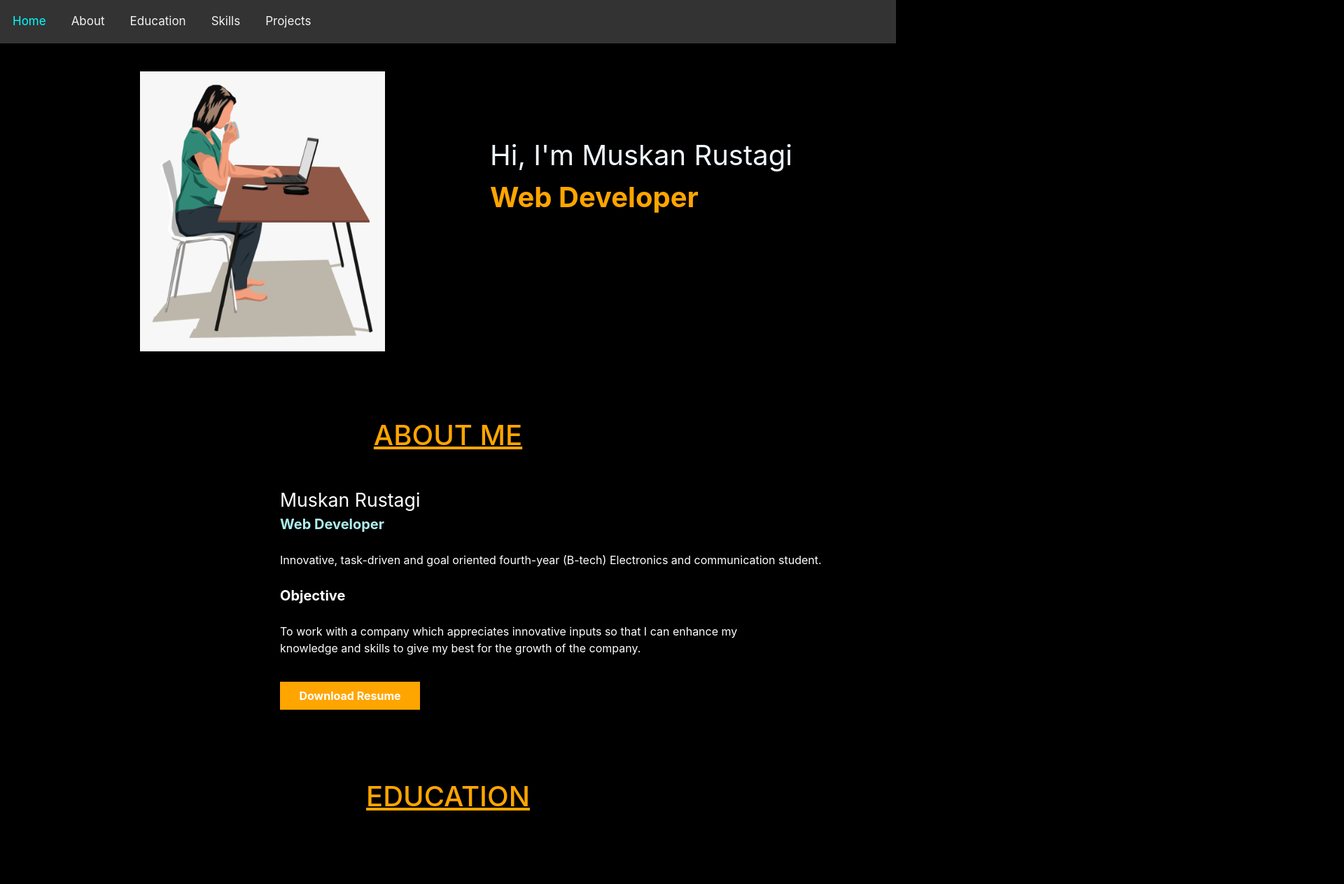
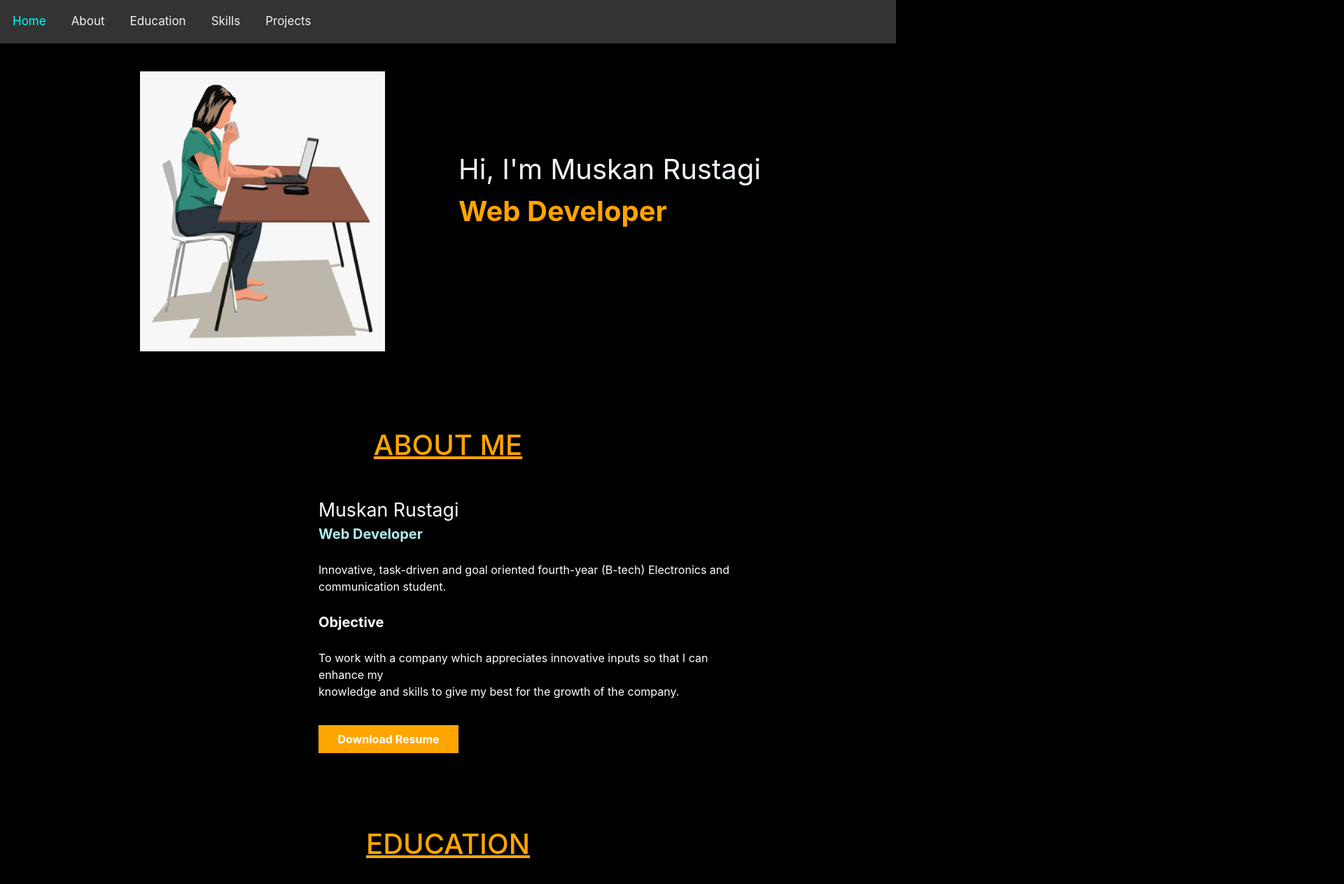
Before and after one commit to muskanrustagi24/Portfolio, a plain HTML site: page index.html in a window 1280 px wide. Shown: the top 1263 px of the page at 70% size, 1920 px wide, since content can reach past the window. Drawn offline with nearby package versions, Linux system fonts and the light colour scheme.

Commit message:
changes done

```diff
--- a/index.html
+++ b/index.html
@@ -21,22 +21,27 @@
         <a href="#skills">Skills</a>
         <a href="#project">Projects</a>
     </div>
+    <div class="row">
+        <div class="col">
             <img class="laptop-img" src="Media/laptop.png">
+        </div>
+        <div class="col">
             <p class="text-beside-img" style="color: aliceblue;">Hi, I'm Muskan Rustagi<br> <span style="color: orange;"><b>Web Developer</b></span></p>
-    <div>
-        <h1 id="about" style="color: orange; text-align: center;"><u>ABOUT ME</u></h1>
+        </div>
+    </div>
+        <h1 id="about" class="header"><u>ABOUT ME</u></h1>
+        <div class="row">
+            <div class="col"></div>
+            <div class="col">
                 <p class="aboutMe" style="color: white; text-align: left;">
                     <span style="font-size: 20pt;">Muskan Rustagi</span>
                     <br>
                     <span style="font-size: 15pt; color: paleturquoise;"><b>Web Developer</b></span>
-            <br>
-            <br>
+                    <br><br>
                     Innovative, task-driven and goal oriented fourth-year (B-tech) Electronics and communication student.
-            <br>
-            <br>
+                    <br><br>
                     <span style="font-size: 15pt;"><b>Objective</b></span>
-            <br>
-            <br>
+                    <br><br>
                     To work with a company which appreciates innovative inputs so that I can enhance my <br>
                     knowledge and skills to give my best for the growth of the company.
                     <div class="resume">
@@ -44,18 +49,9 @@
                     </div>
                 </p>
             </div>
-    <br>
-    <br>
-    <br>
-    <br>
-    <br>
-    <br>
-    <h1 id="education" style="color: orange; text-align: center;"><u>EDUCATION</u></h1>
-    <br>
-    <br>
-    <br>
-    <br>
-    <div class="row">
+        </div>
+    <h1 id="education" class="header"><u>EDUCATION</u></h1>
+    <div class="row" id="content">
         <div id="edu" class="card text-dark bg-light mb-3 col ml-5" style="max-width: 18rem;">
             <div class="card-header">U.G.</div>
             <div class="card-body">
@@ -94,18 +90,8 @@
             </div>
         </div>
     </div>
-    <br>
-    <br>
-    <br>
-    <br>
-    <br>
-    <br>
-    <h1 id="skills" style="color: orange; text-align: center;"><u>SKILLS</u></h1>
-    <br>
-    <br>
-    <br>
-    <br>
-    <div class="container">
+    <h1 id="skills" class="header"><u>SKILLS</u></h1>
+    <div id="content" class="container">
         <div class="row">
           <div id="skill-set" style="background-color: orange; color: black; height: 50px;" class="col ml-5 mb-4">C programming</div>
           <div id="skill-set" style="background-color: orange; color: black;" class="col ml-5 mb-4">C++</div>
@@ -122,18 +108,8 @@
             <div id="skill-set" style="background-color: orange; color: black;" class="col ml-5 mb-4">MySQL</div>
         </div>
     </div>
-    <br>
-    <br>
-    <br>
-    <br>
-    <br>
-    <br>
-    <h1 id="project" style="color: orange; text-align: center;"><u>Projects</u></h1>
-    <br>
-    <br>
-    <br>
-    <br>
-    <div class="row">
+    <h1 id="project" class="header"><u>Projects</u></h1>
+    <div id="content" class="row">
         <div id="edu" class="card text-dark bg-light mb-3 col ml-5" style="max-width: 18rem;">
             <div class="card-header">Sudoku Solver</div>
             <div class="card-body">
@@ -156,13 +132,7 @@
             </div>
         </div>
     </div>
-    <br>
-    <br>
-    <br>
-    <br>
-    <br>
-    <br>
-    <div class="row">
+    <div id="content" class="row">
         <div id="contact" class="col">
             <h6 style="color: orange;">PHONE</h6>
             <p style="color: orange;">9873722260</p>
--- a/style.css
+++ b/style.css
@@ -2,13 +2,11 @@ body {
     background-color: black;
 }
 
-/* Add a black background color to the top navigation */
 .topnav {
     background-color: #333;
     overflow: hidden;
 }
 
-/* Style the links inside the navigation bar */
 .topnav a {
     float: left;
     color: #f2f2f2;
@@ -18,7 +16,6 @@ body {
     font-size: 17px;
 }
 
-/* Change the color of links on hover */
 .topnav a:hover {
     color: cyan;
 }
@@ -33,14 +30,14 @@ body {
 
 .text-beside-img {
     font-size: 30pt;
-    position: relative;
-    right: -700px;
-    top: -270px;
+    margin-top: 150px;
+
 }
+
 
 .aboutMe {
     position: relative;
-    right: -400px;
+    left:-200px;
     top:40px;
 }
 
@@ -52,8 +49,18 @@ body {
     line-height: 40px;
     font-weight: bold;
     position: relative;
-    right: -400px;
+    left: -200px;
     top:60px;
+}
+
+.header {
+    margin-top: 150px;
+    color: orange;
+    text-align: center;
+}
+
+#content {
+    margin-top: 100px;
 }
 
 #edu {
```
Lines whose indentation alone changed are shown as unchanged.
